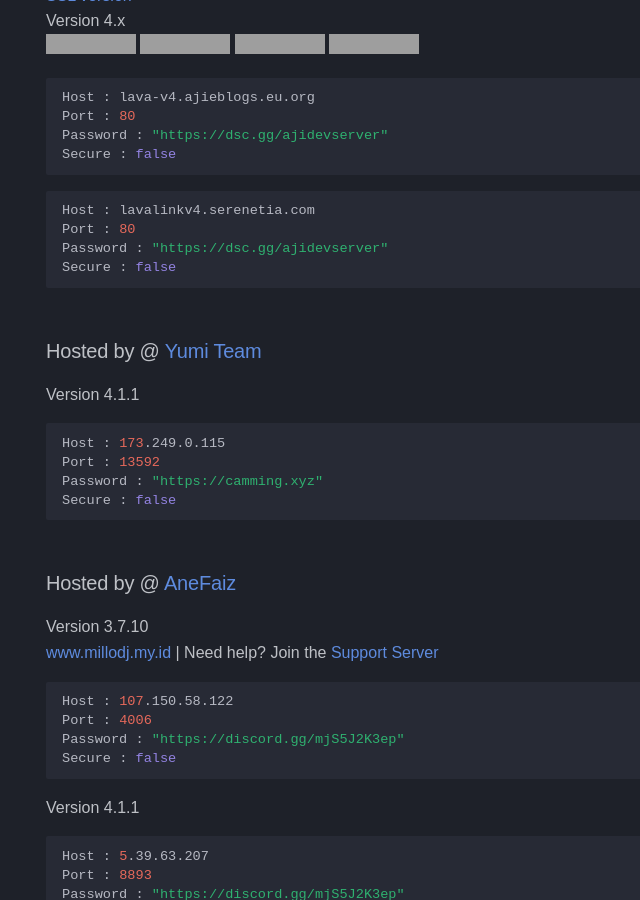
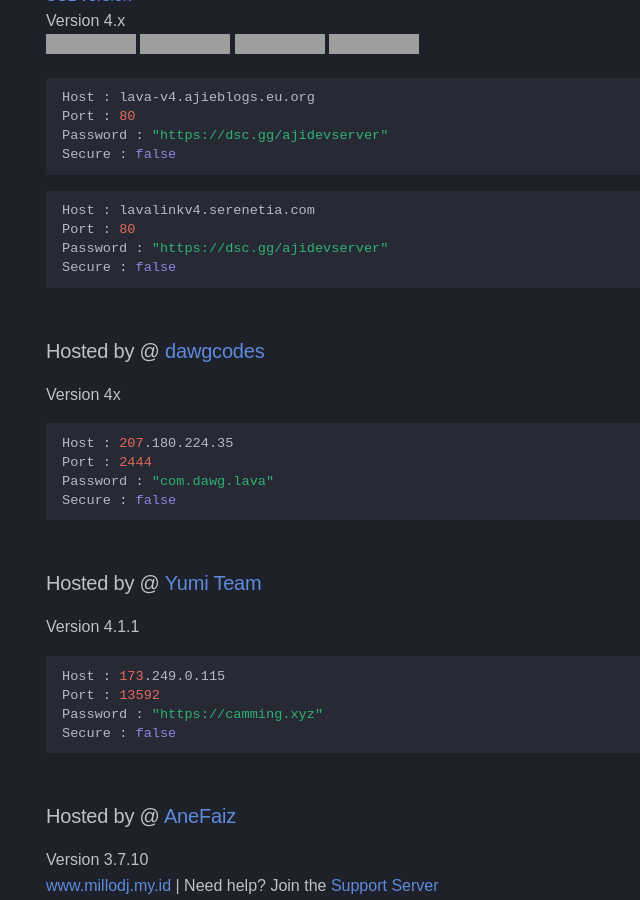
Before and after one commit to DarrenOfficial/lavalink-list, an MkDocs documentation site: the page built from docs/NoSSL/Lavalink-NonSSL.md, in a window 1280 px wide and 900 px high, scrolled down 996 px, cut to the strip 0-900 px from the top of the window. Shown: the whole strip, without its empty margins (0-640 px from the left). Built offline with MkDocs 1.6.1 and Material for MkDocs 9.7.7, drawn with Linux system fonts in a browser that asks for light colours; some web fonts are replaced; comment, search, counter and statistics services are not loaded; a style sheet for code colours, icons or effects is not loaded; some of the changed text lies outside the part shown; grey boxes are pictures that could not be loaded.

Commit message:
Update Lavalink-NonSSL.md
added dawgcodes lava

````diff
--- a/docs/NoSSL/Lavalink-NonSSL.md
+++ b/docs/NoSSL/Lavalink-NonSSL.md
@@ -60,6 +60,15 @@ Secure : false
 Host : lavalinkv4.serenetia.com
 Port : 80
 Password : "https://dsc.gg/ajidevserver"
+Secure : false
+```
+
+### Hosted by @ [dawgcodes](https://github.com/dawgcodes)
+Version 4x
+```bash
+Host : 207.180.224.35
+Port : 2444
+Password : "com.dawg.lava"
 Secure : false
 ```
 
````
